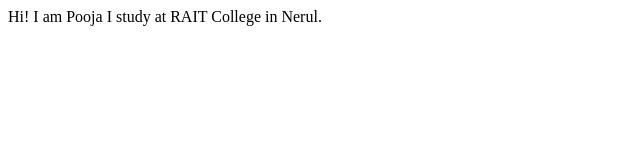
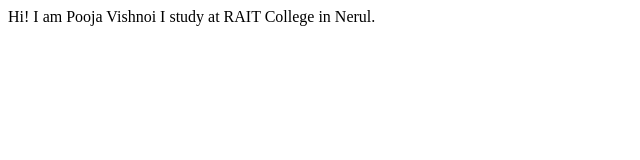
Before and after one commit to poojavishnoi/pooja-site, a plain HTML site: page index.html in a window 1280 px wide. Shown: the full height of the page, 0-640 px from the left. Drawn offline with Linux system fonts and the light colour scheme.

Commit message:
refactor: new changes

```diff
--- a/index.html
+++ b/index.html
@@ -7,7 +7,7 @@
     <title>pooja-site</title>
 </head>
 <body>
-   Hi! I am Pooja
+   Hi! I am Pooja Vishnoi
    I study at RAIT College in Nerul.
 </body>
 </html>
```
